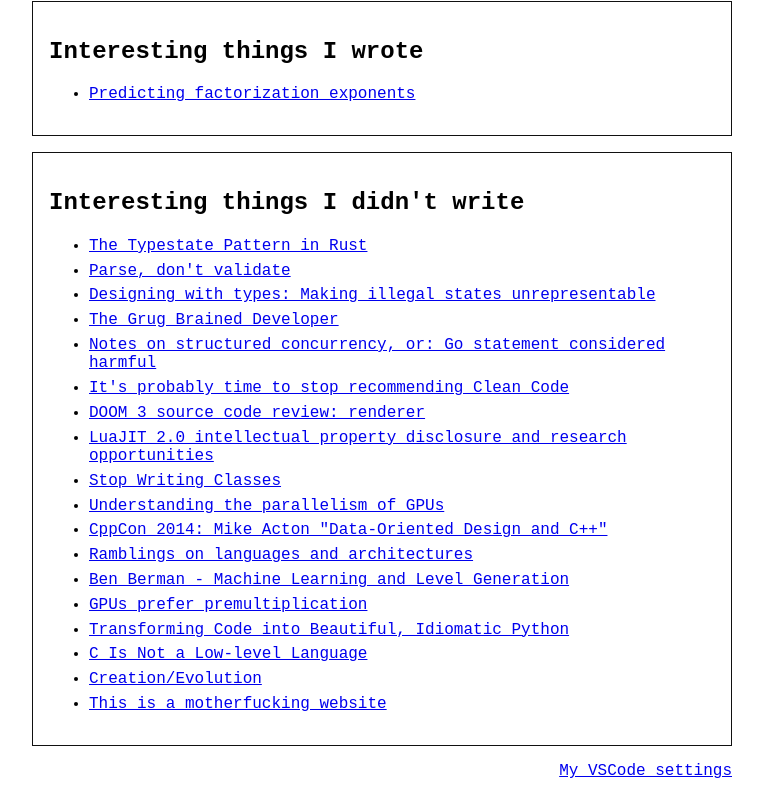
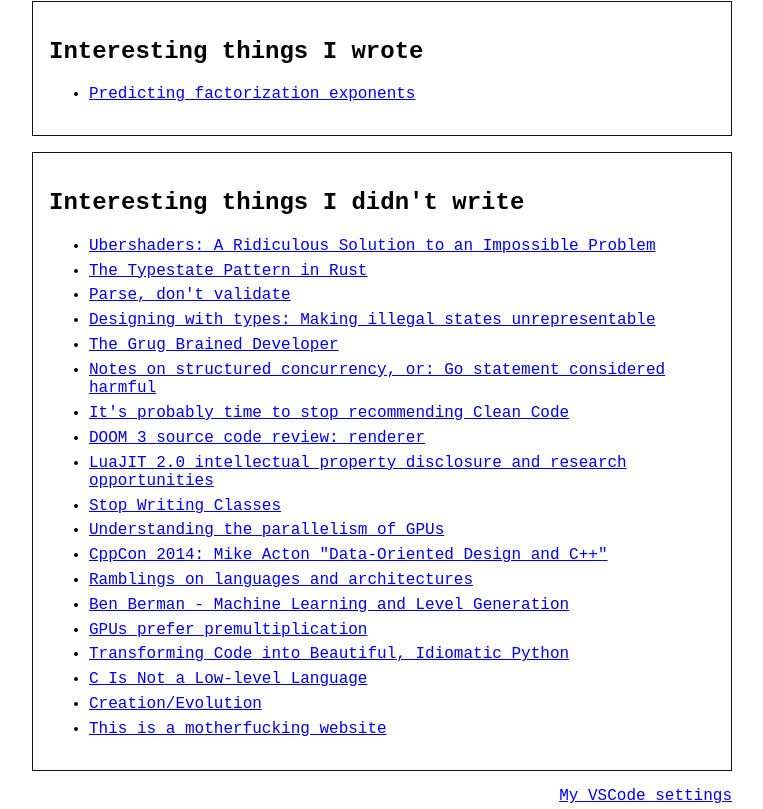
Before and after one commit to mateuskreuch/mateuskreuch.github.io, a plain HTML site: page index.html in a window 1280 px wide. Shown: the part 95-904 px from the top of the page, without its empty margins (258-1021 px from the left). Before the commit the page ends 879 px from the top, so only its background shows below. Drawn offline with nearby package versions, Linux system fonts and the light colour scheme.

Commit message:
added post

```diff
--- a/index.html
+++ b/index.html
@@ -28,6 +28,7 @@
 				<div class="panel t-margin">
 					<h2>Interesting things I didn't write</h2>
 					<ul>
+						<li><a href='https://br.dolphin-emu.org/blog/2017/07/30/ubershaders'>Ubershaders: A Ridiculous Solution to an Impossible Problem</a></li>
 						<li><a href='https://cliffle.com/blog/rust-typestate/'>The Typestate Pattern in Rust</a></li>
 						<li><a href='https://lexi-lambda.github.io/blog/2019/11/05/parse-don-t-validate/'>Parse, don't validate</a></li>
 						<li><a href='https://fsharpforfunandprofit.com/posts/designing-with-types-making-illegal-states-unrepresentable/'>Designing with types: Making illegal states unrepresentable</a></li>
```
